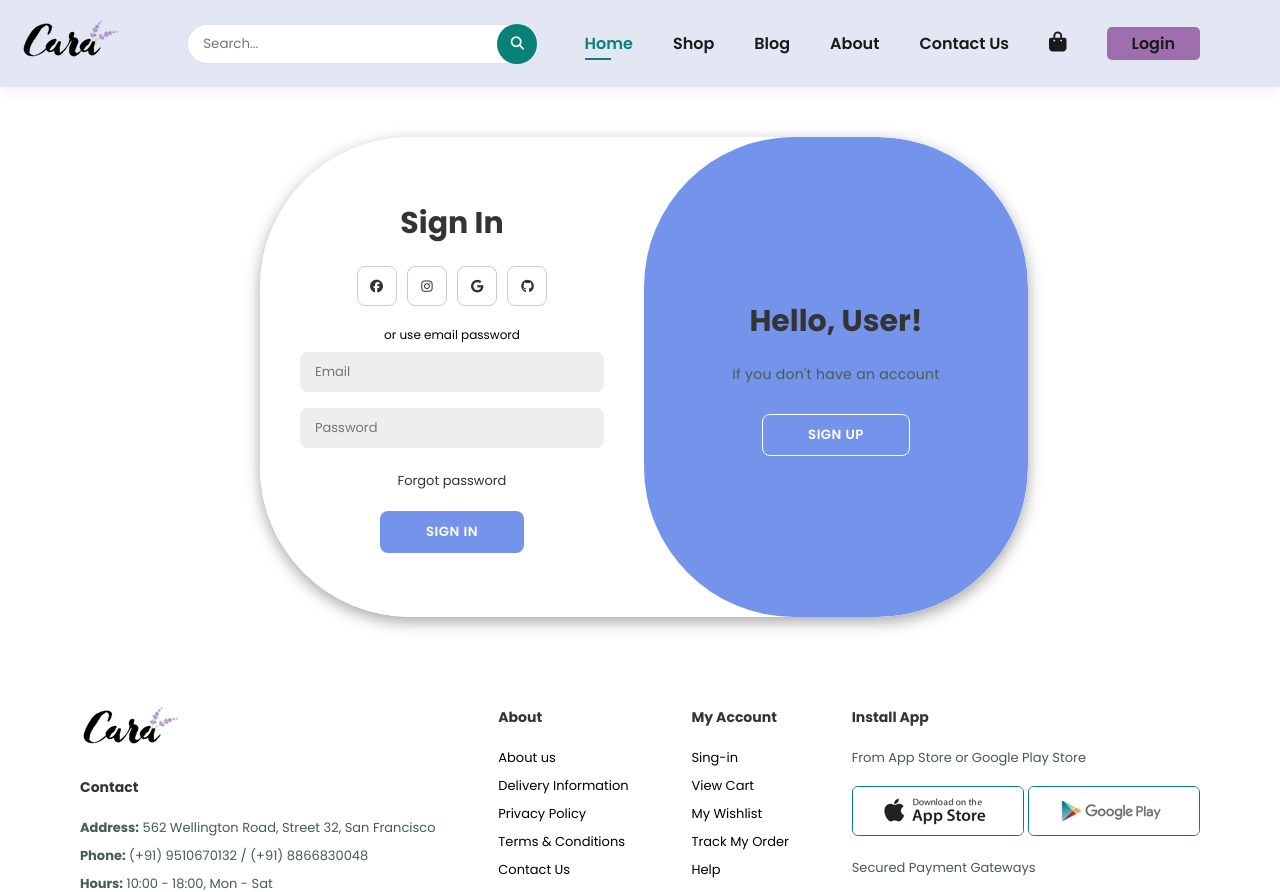
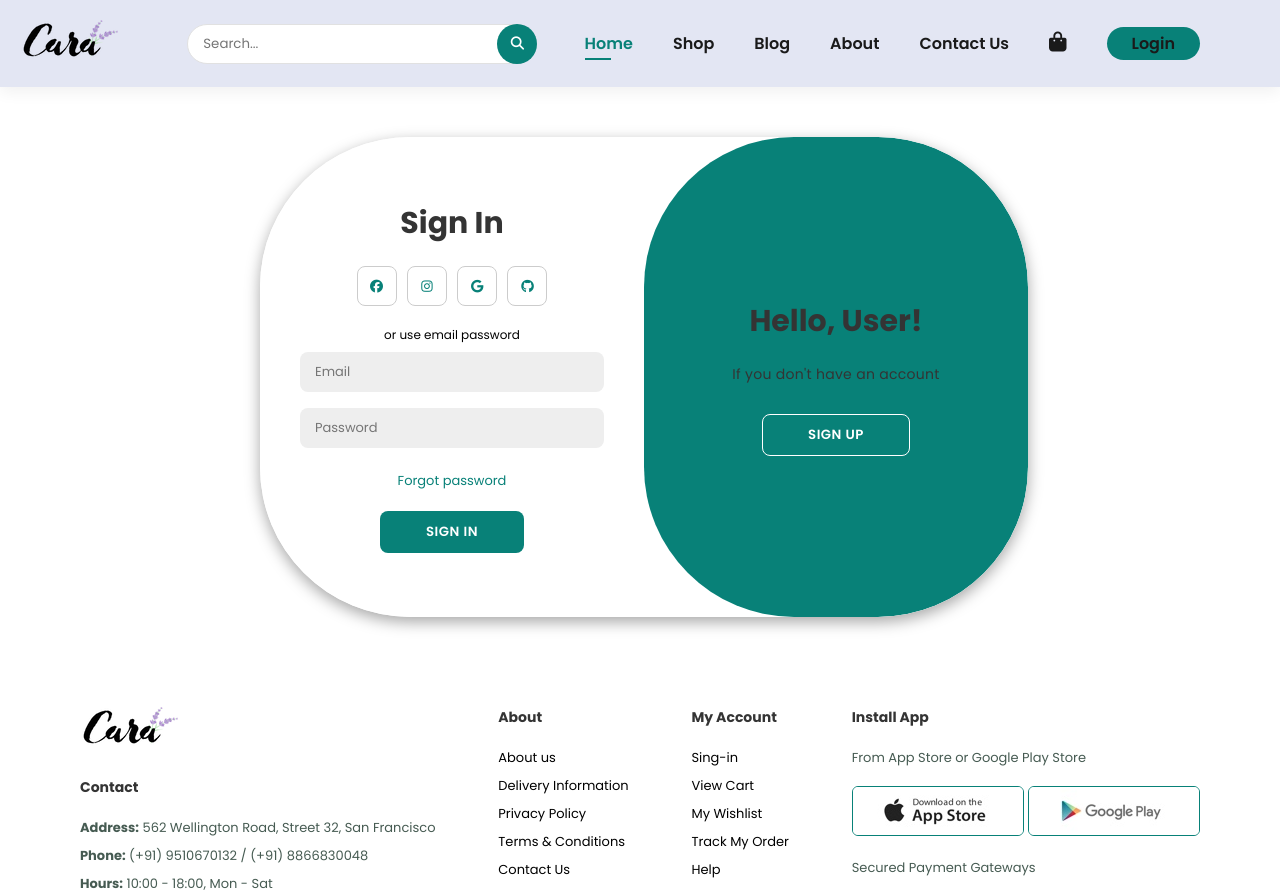
Before and after one commit to Manthan7698/E-CommWeb, a PHP site: page /login.html in a window 1280 px wide. Shown: the top 892 px of the page. Run offline with PHP 8.4, Linux system fonts and the light colour scheme.

Commit message:
added style

```diff
--- a/style.css
+++ b/style.css
@@ -151,9 +151,9 @@ body {
 }
 
 .login-btn-box{
-  background-color:rgb(158, 111, 172);
+  background-color:#088178;
   padding: 5px 25px;
-  border-radius: 5px;
+  border-radius: 20px;
 }
 
 #navbar .bag-item-count{
@@ -1320,6 +1320,7 @@ footer .copyright {
   line-height: 20px;
   letter-spacing: 0.3px;
   margin: 20px 0;
+  color: #343434;
 }
 
 
@@ -1328,13 +1329,13 @@ footer .copyright {
 }
 
 .container a {
-  color: #333;
+  color: #088178;
   font-size: 13px;
   text-decoration: none;
   margin: 15px 0 10px;
 }
 .container button {
-  background-color: #7494ec;
+  background-color: #088178;
   color: #fff;
   padding: 10px 45px;
   border: 1px solid transparent;
@@ -1447,9 +1448,9 @@ footer .copyright {
 }
 
 .toogle {
-  background-color: #7494ec;
+  background-color: #088178;
   height: 100%;
-  background: linear-gradient(to right, #7494ec, #7494ec);
+  background: linear-gradient(to right, #088178, #088178);
   color: #fff;
   position: relative;
   left: -100%;
```
